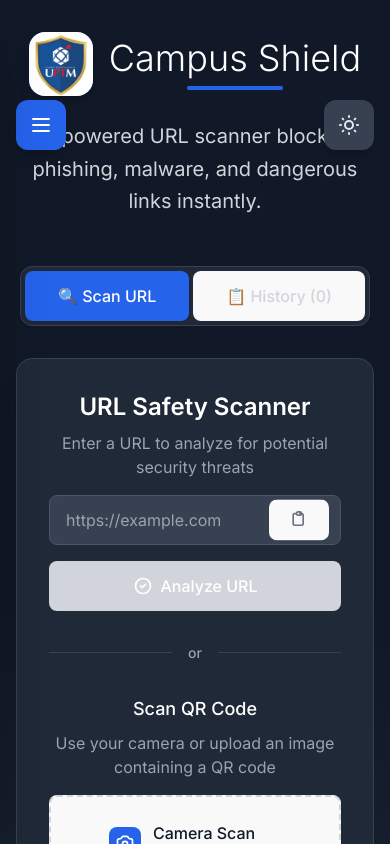
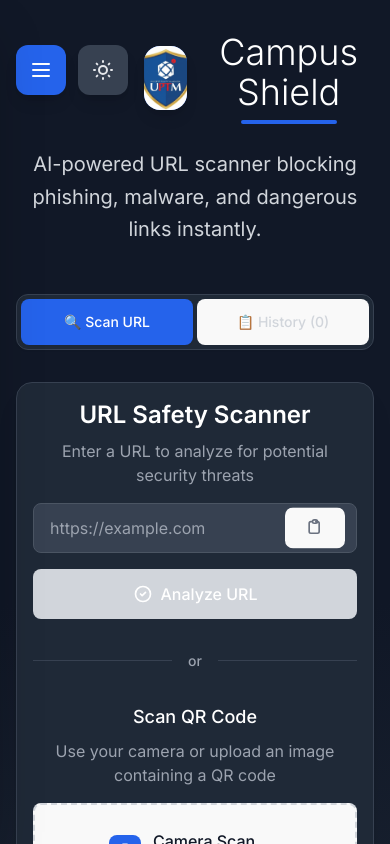
Before and after one commit to EtrossO/CODE-FYP, a React (Vite) app in the folder campusshield/: page / in a window 390 px wide. Shown: the top 844 px of the page. Built offline with nearby package versions, Linux system fonts and the light colour scheme; no server answers.

Commit message:
Enhance UI responsiveness and improve layout in App and Sidebar components

```diff
--- a/campusshield/src/App.tsx
+++ b/campusshield/src/App.tsx
@@ -85,20 +85,48 @@
       <div className="max-w-6xl mx-auto px-4 py-8">
         {/* Header */}
         <header className="text-center mb-12 relative">
-          <div className="flex items-center justify-center gap-4 mb-6">
+          <div className="flex items-center justify-center gap-4 mb-6 relative">
+            {/* Mobile: Stack buttons above content */}
+            <div className="flex gap-3 mb-4 sm:hidden">
+              <button
+                onClick={() => setIsSidebarOpen(true)}
+                className="p-3 bg-blue-600 hover:bg-blue-700 dark:bg-blue-600 dark:hover:bg-blue-700 text-white rounded-xl shadow-lg transition-colors duration-200"
+                title="Open UPTM Resources"
+              >
+                <svg className="w-6 h-6" fill="none" stroke="currentColor" viewBox="0 0 24 24">
+                  <path strokeLinecap="round" strokeLinejoin="round" strokeWidth="2" d="M4 6h16M4 12h16M4 18h16" />
+                </svg>
+              </button>
+              <button
+                onClick={toggleTheme}
+                className="p-3 bg-gray-200 hover:bg-gray-300 dark:bg-gray-700 dark:hover:bg-gray-600 text-gray-800 dark:text-gray-200 rounded-xl shadow-lg transition-colors duration-200"
+                title={isDarkMode ? "Switch to Light Mode" : "Switch to Dark Mode"}
+              >
+                {isDarkMode ? (
+                  <svg className="w-6 h-6" fill="none" stroke="currentColor" viewBox="0 0 24 24">
+                    <path strokeLinecap="round" strokeLinejoin="round" strokeWidth="2" d="M12 3v1m0 16v1m9-9h-1M4 12H3m15.364 6.364l-.707-.707M6.343 6.343l-.707-.707m12.728 0l-.707.707M6.343 17.657l-.707.707M16 12a4 4 0 11-8 0 4 4 0 018 0z" />
+                  </svg>
+                ) : (
+                  <svg className="w-6 h-6" fill="none" stroke="currentColor" viewBox="0 0 24 24">
+                    <path strokeLinecap="round" strokeLinejoin="round" strokeWidth="2" d="M20.354 15.354A9 9 0 018.646 3.646 9.003 9.003 0 0012 21a9.003 9.003 0 008.354-5.646z" />
+                  </svg>
+                )}
+              </button>
+            </div>
+
+            {/* Desktop: Buttons positioned with gaps */}
             <button
               onClick={() => setIsSidebarOpen(true)}
-              className="absolute left-0 top-1/2 -translate-y-1/2 p-3 bg-blue-600 hover:bg-blue-700 dark:bg-blue-600 dark:hover:bg-blue-700 text-white rounded-xl shadow-lg transition-colors duration-200"
+              className="hidden sm:block absolute left-4 top-1/2 -translate-y-1/2 p-3 bg-blue-600 hover:bg-blue-700 dark:bg-blue-600 dark:hover:bg-blue-700 text-white rounded-xl shadow-lg transition-colors duration-200"
               title="Open UPTM Resources"
             >
               <svg className="w-6 h-6" fill="none" stroke="currentColor" viewBox="0 0 24 24">
                 <path strokeLinecap="round" strokeLinejoin="round" strokeWidth="2" d="M4 6h16M4 12h16M4 18h16" />
               </svg>
             </button>
-            {/* Theme Toggle Button */}
             <button
               onClick={toggleTheme}
-              className="absolute right-0 top-1/2 -translate-y-1/2 p-3 bg-gray-200 hover:bg-gray-300 dark:bg-gray-700 dark:hover:bg-gray-600 text-gray-800 dark:text-gray-200 rounded-xl shadow-lg transition-colors duration-200"
+              className="hidden sm:block absolute right-4 top-1/2 -translate-y-1/2 p-3 bg-gray-200 hover:bg-gray-300 dark:bg-gray-700 dark:hover:bg-gray-600 text-gray-800 dark:text-gray-200 rounded-xl shadow-lg transition-colors duration-200"
               title={isDarkMode ? "Switch to Light Mode" : "Switch to Dark Mode"}
             >
               {isDarkMode ? (
@@ -111,6 +139,7 @@
                 </svg>
               )}
             </button>
+
             <div className="w-16 h-16 bg-blue-600 rounded-2xl flex items-center justify-center shadow-lg">
               <img src="/logo uptm 1.png" alt="Campus Shield Logo" className="w-full h-full object-cover rounded-2xl" />
             </div>
@@ -121,18 +150,18 @@
               <div className="h-1 w-24 bg-blue-600 rounded-full mx-auto"></div>
             </div>
           </div>
-          <p className="text-xl text-gray-600 dark:text-gray-300 max-w-3xl mx-auto leading-relaxed">
+          <p className="text-xl text-gray-600 dark:text-gray-300 max-w-3xl mx-auto leading-relaxed px-4">
             AI-powered URL scanner blocking phishing, malware, and dangerous links instantly.
           </p>
         </header>
 
         {/* Navigation */}
         <nav className="flex justify-center mb-8">
-          <div className="bg-white dark:bg-gray-800 p-1 rounded-xl shadow-sm border border-gray-200 dark:border-gray-700">
+          <div className="bg-white dark:bg-gray-800 p-1 rounded-xl shadow-sm border border-gray-200 dark:border-gray-700 w-full max-w-md sm:max-w-none">
             <div className="flex gap-1">
               <button
                 onClick={() => setActiveTab('scanner')}
-                className={`px-8 py-3 rounded-lg font-medium transition-all duration-200 ${
+                className={`flex-1 sm:flex-none px-4 sm:px-8 py-3 rounded-lg font-medium transition-all duration-200 text-sm sm:text-base ${
                   activeTab === 'scanner'
                     ? 'bg-blue-600 text-white shadow-sm'
                     : 'text-gray-600 dark:text-gray-300 hover:text-gray-900 dark:hover:text-white hover:bg-gray-100 dark:hover:bg-gray-700'
@@ -142,7 +171,7 @@
               </button>
               <button
                 onClick={() => setActiveTab('history')}
-                className={`px-8 py-3 rounded-lg font-medium transition-all duration-200 ${
+                className={`flex-1 sm:flex-none px-4 sm:px-8 py-3 rounded-lg font-medium transition-all duration-200 text-sm sm:text-base ${
                   activeTab === 'history'
                     ? 'bg-blue-600 text-white shadow-sm'
                     : 'text-gray-600 dark:text-gray-300 hover:text-gray-900 dark:hover:text-white hover:bg-gray-100 dark:hover:bg-gray-700'
@@ -156,7 +185,7 @@
 
         {/* Main Content */}
         <main className="bg-white dark:bg-gray-800 rounded-2xl shadow-xl border border-gray-200 dark:border-gray-700 overflow-hidden">
-          <div className="p-8">
+          <div className="p-4 sm:p-8">
             {activeTab === 'scanner' ? (
               <ScannerTab onCheck={handleCheck} isLoading={isLoading} />
             ) : (
@@ -166,11 +195,11 @@
         </main>
 
         {/* Footer */}
-        <footer className="text-center mt-16 text-gray-500 dark:text-gray-400">
-          <div className="flex items-center justify-center gap-2 mb-2">
+        <footer className="text-center mt-16 text-gray-500 dark:text-gray-400 px-4">
+          <div className="flex flex-col sm:flex-row items-center justify-center gap-2 mb-2">
             <span className="text-sm">Powered by</span>
             <div className="flex items-center gap-1">
-              <img src="/logo uptm 1.png" alt="UPTM Logo" className="w-15 h-10 rounded-md" />
+              <img src="/logo uptm 1.png" alt="UPTM Logo" className="w-12 h-8 sm:w-15 sm:h-10 rounded-md" />
               <span className="text-sm font-medium">UPTM Campus Shield</span>
             </div>
           </div>
--- a/campusshield/src/components/Sidebar.tsx
+++ b/campusshield/src/components/Sidebar.tsx
@@ -88,11 +88,11 @@
 
       {/* Sidebar Panel */}
       <aside
-        className={`fixed left-0 top-0 h-full w-80 bg-gradient-to-b from-gray-900 via-gray-900 to-gray-800 border-r border-gray-700 z-[80] shadow-2xl transition-transform duration-300 ease-out transform ${isOpen ? 'translate-x-0' : '-translate-x-full'}`}
+        className={`fixed left-0 top-0 h-full w-full sm:w-80 bg-gradient-to-b from-gray-900 via-gray-900 to-gray-800 border-r border-gray-700 z-[80] shadow-2xl transition-transform duration-300 ease-out transform ${isOpen ? 'translate-x-0' : '-translate-x-full'}`}
       >
         <div className="flex flex-col h-full">
           {/* Header */}
-          <div className="p-6 border-b border-gray-700/50 flex justify-between items-center bg-gradient-to-r from-cyan-600/10 to-blue-600/10">
+          <div className="p-4 sm:p-6 border-b border-gray-700/50 flex justify-between items-center bg-gradient-to-r from-cyan-600/10 to-blue-600/10">
             <div>
               <h2 className="text-2xl font-black text-white bg-gradient-to-r from-cyan-400 to-blue-400 bg-clip-text text-transparent">
                 UPTM
@@ -110,7 +110,7 @@
           </div>
 
           {/* Navigation */}
-          <nav className="flex-1 overflow-y-auto p-4 space-y-6 custom-scrollbar">
+          <nav className="flex-1 overflow-y-auto p-3 sm:p-4 space-y-6 custom-scrollbar">
             {categories.map((category) => {
               const categoryLinks = UPTM_LINKS.filter(link => link.category === category);
               return (
@@ -147,7 +147,7 @@
           </nav>
 
           {/* Footer */}
-          <div className="p-6 border-t border-gray-700/50 bg-gradient-to-r from-gray-800/50 to-gray-900/50">
+          <div className="p-4 sm:p-6 border-t border-gray-700/50 bg-gradient-to-r from-gray-800/50 to-gray-900/50">
             <div className="bg-gradient-to-r from-cyan-500/10 to-blue-500/10 rounded-2xl p-4 border border-cyan-500/20">
               <div className="flex items-center gap-3 mb-2">
                 <div className="w-8 h-8 rounded-full bg-gradient-to-r from-cyan-500 to-blue-500 flex items-center justify-center">
```
